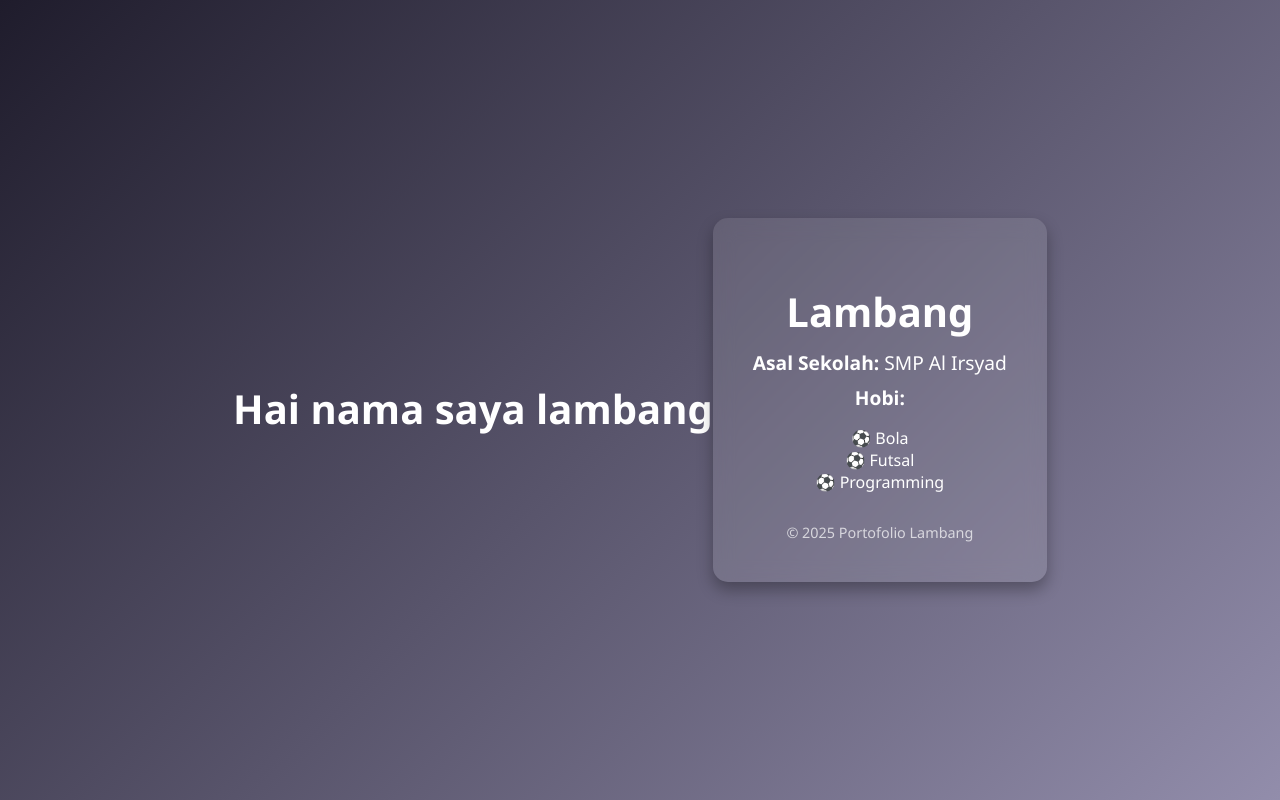
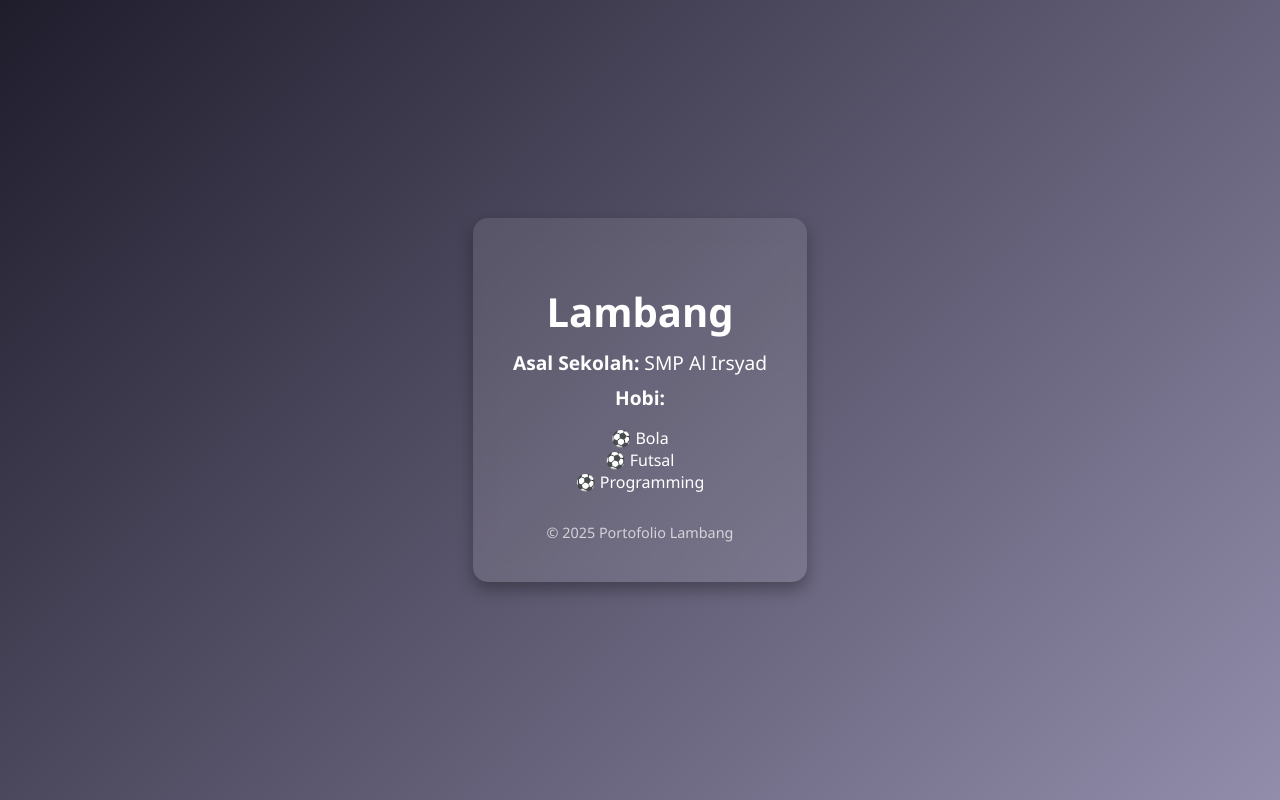
Before and after one commit to pemroalrisyad/Lambang, a plain HTML site: page index.html in a window 1280 px wide. Drawn offline with Linux system fonts and the light colour scheme.

Commit message:
Update index.html

```diff
--- a/index.html
+++ b/index.html
@@ -1,4 +1,4 @@
-<h1>Hai nama saya lambang</h1>
+
 <!DOCTYPE html>
 <html lang="id">
 <head>
```
